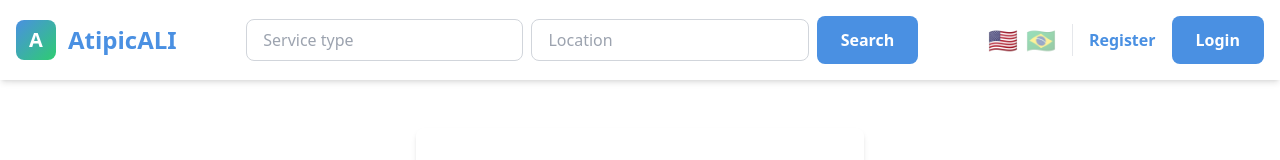
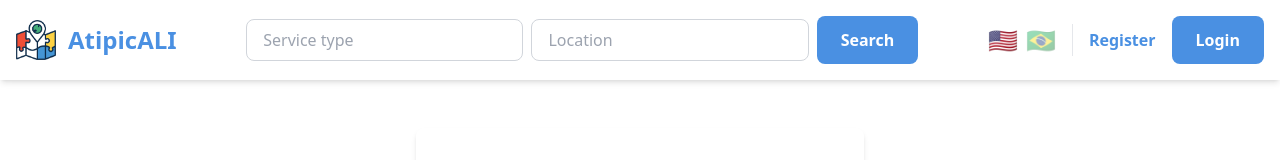
Before and after one commit to finxster/atipicali-web, a Vue app: page /login in a window 1280 px wide. Shown: the top 160 px of the page. Built offline with nearby package versions, Linux system fonts and the light colour scheme; no server answers.

Commit message:
adding logo and favicon

```diff
--- a/index.html
+++ b/index.html
@@ -4,6 +4,7 @@
   <meta charset="UTF-8">
   <meta name="viewport" content="width=device-width, initial-scale=1.0">
   <title>AtipicALI - Neurodivergent Community Directory</title>
+  <link rel="icon" type="image/png" href="/favicon.png" />
 </head>
 <body>
   <div id="app"></div>
--- a/src/components/Navbar.vue
+++ b/src/components/Navbar.vue
@@ -3,9 +3,7 @@
     <div class="container mx-auto px-4 py-4">
       <div class="flex items-center justify-between">
         <router-link to="/" class="flex items-center space-x-3">
-          <div class="w-10 h-10 bg-gradient-to-br from-atipicali-blue to-atipicali-green rounded-lg flex items-center justify-center">
-            <span class="text-white font-bold text-xl">A</span>
-          </div>
+          <img src="@/assets/logo.png" alt="Logo" class="w-10 h-10 object-contain bg-white" />
           <span class="text-2xl font-bold text-atipicali-blue">{{ $t('navbar.title') }}</span>
         </router-link>
 
```
